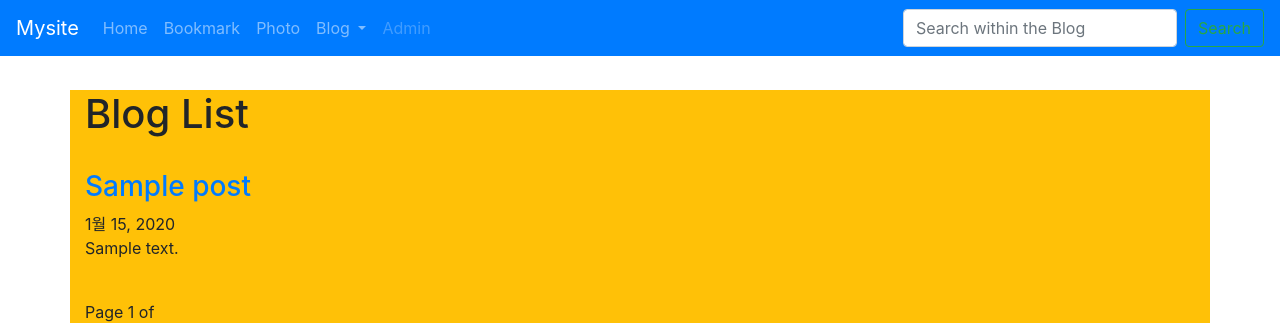
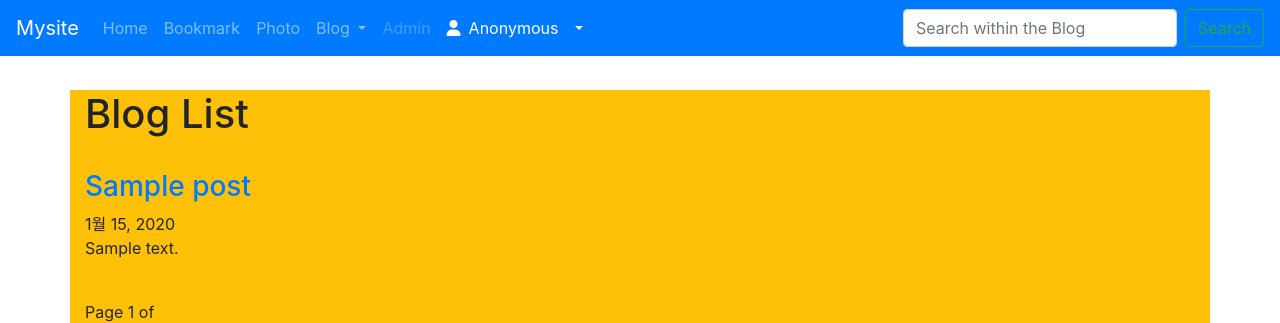
Before and after one commit to Lee816/djangoProject, a Django app: page /blog/ in a window 1280 px wide. Shown: the top 323 px of the page. Run offline with Django 4.2, Linux system fonts and the light colour scheme; tables that the repository leaves empty hold one stand-in row (values such as "Sample post"); some libraries are stand-ins or nearby versions.

Commit message:
base.html 로그인 링크 설정

```diff
--- a/templates/base.html
+++ b/templates/base.html
@@ -50,6 +50,25 @@
                 <li class='nav-item'>
                     <a href="{% url 'admin:index'%}" class='nav-link disabled' tabindex='-1'>Admin</a>
                 </li>
+                <li class='nav-item dropdown'>
+                    {% if user.is_active %}
+                        <a href="#" class='nav-link dropdown-toggle text-white' data-toggle='dropdown'>
+                            <i class='fas fa-user'></i>&ensp;{% firstof user.get_short_name user.get_username %}&ensp;
+                        </a>
+                        <div class='dropdown-menu'>
+                            <a href="{% url 'logout' %}" class='dropdown-item'>Logout</a>
+                            <a href="{% url 'password_change' %}" class='dropdown-item'>Change Password</a>
+                        </div>
+                    {% else %}
+                        <a href="#" class='nav-link dropdown-toggle text-white' data-toggle='dropdown'>
+                            <i class='fas fa-user'></i>&ensp;Anonymous&ensp;
+                        </a>
+                        <div class='dropdown-menu'>
+                            <a href="{% url 'login' %}" class='dropdown-item'>Login</a>
+                            <a href="{% url 'register' %}" class='dropdown-item'>Register</a>
+                        </div>
+                    {% endif %}
+                </li>
             </ul>
             <form class='form-inline my-2 my-lg-0' method='post' action='{% url 'blog:search' %}'>
                 {% csrf_token %}
```
